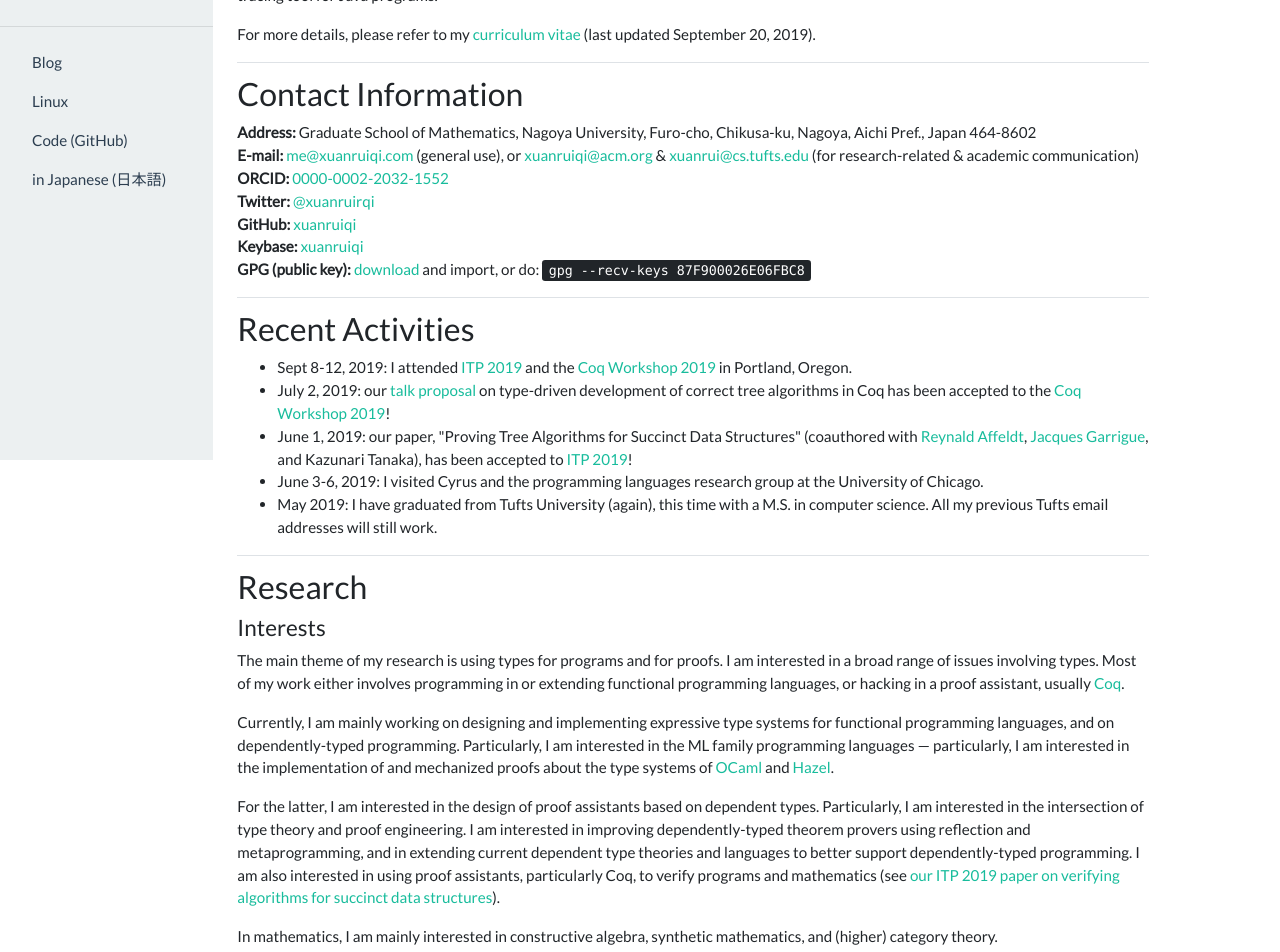
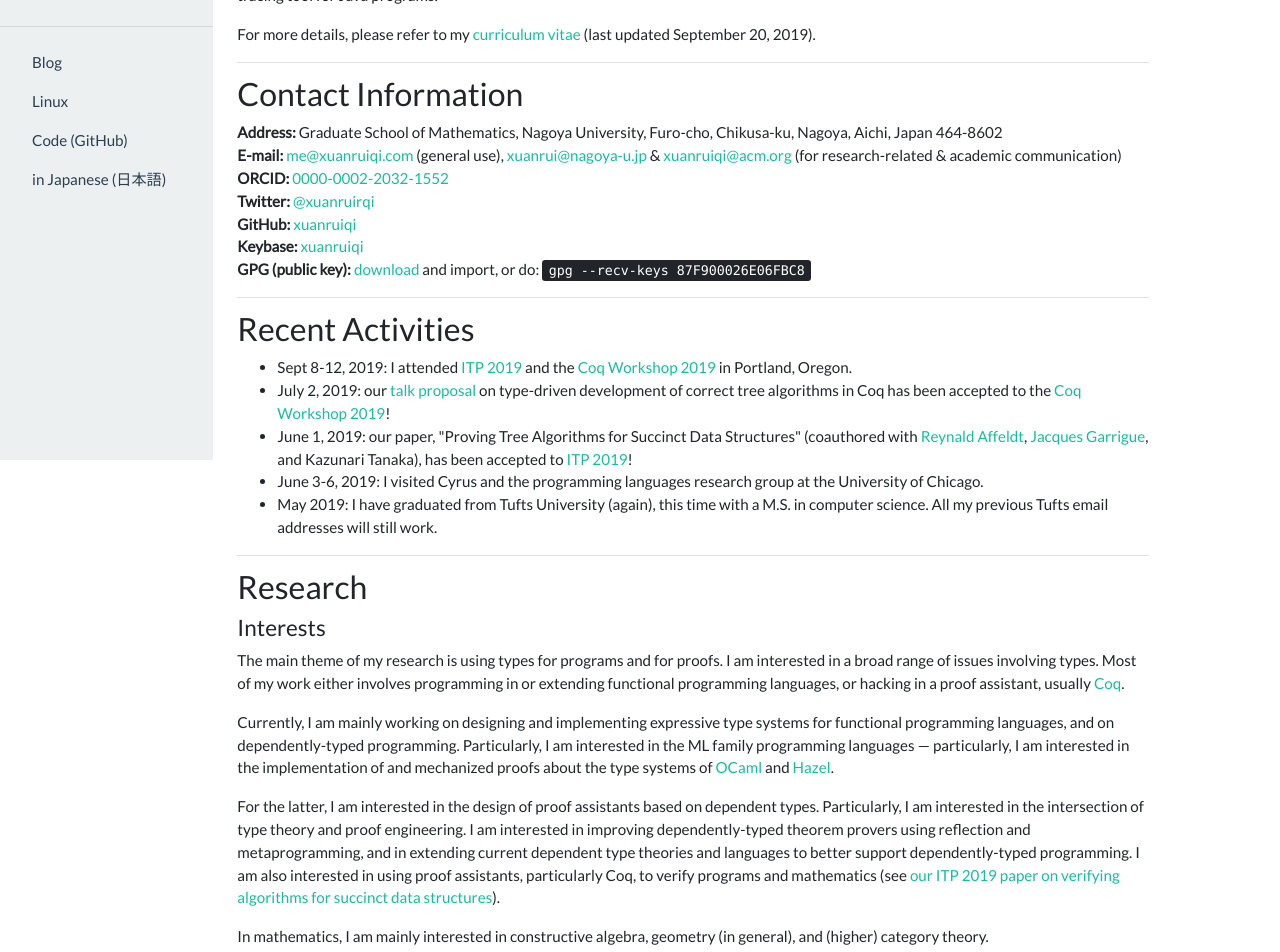
Before and after one commit to xuanruiqi/website, a plain HTML site: page index.html in a window 1280 px wide. Shown: the part 340-1292 px from the top of the page. Drawn offline with nearby package versions, Linux system fonts and the light colour scheme.

Commit message:
Update email

```diff
--- a/index.html
+++ b/index.html
@@ -97,10 +97,10 @@
                 <div class="justify-content-between border-bottom mt-2 pt-1">
                     <h3 class="title" id="contact">Contact Information</h3>
                     <p>
-                        <b>Address:</b> Graduate School of Mathematics, Nagoya University, Furo-cho, Chikusa-ku, Nagoya, Aichi Pref., Japan 464-8602<br>
-                        <b>E-mail:</b> <a href="mailto:me@xuanruiqi.com">me@xuanruiqi.com</a> (general use), or
-                        <a href="mailto:xuanruiqi@acm.org">xuanruiqi@acm.org</a> &amp;
-                        <a href="mailto:xuanrui@cs.tufts.edu">xuanrui@cs.tufts.edu</a> (for research-related &amp; academic
+                        <b>Address:</b> Graduate School of Mathematics, Nagoya University, Furo-cho, Chikusa-ku, Nagoya, Aichi, Japan 464-8602<br>
+                        <b>E-mail:</b> <a href="mailto:me@xuanruiqi.com">me@xuanruiqi.com</a> (general use),
+                        <a href="mailto:xuanrui@nagoya-u.jp">xuanrui@nagoya-u.jp</a> &amp;
+                        <a href="mailto:xuanruiqi@acm.org">xuanruiqi@acm.org</a> (for research-related &amp; academic
                         communication)<br>
                         <b>ORCID: </b> <a href="https://orcid.org/0000-0002-2032-1552">0000-0002-2032-1552</a><br>
                         <b>Twitter:</b> <a href="https://twitter.com/xuanruirqi">@xuanruirqi</a><br>
@@ -154,7 +154,7 @@
                         (see <a href="#itp19">our ITP 2019 paper on verifying algorithms for succinct data structures</a>).
                     </p>
                     <p>
-                        In mathematics, I am mainly interested in constructive algebra, synthetic mathematics,
+                        In mathematics, I am mainly interested in constructive algebra, geometry (in general),
                         and (higher) category theory.
                     </p>
                     <p>
```
